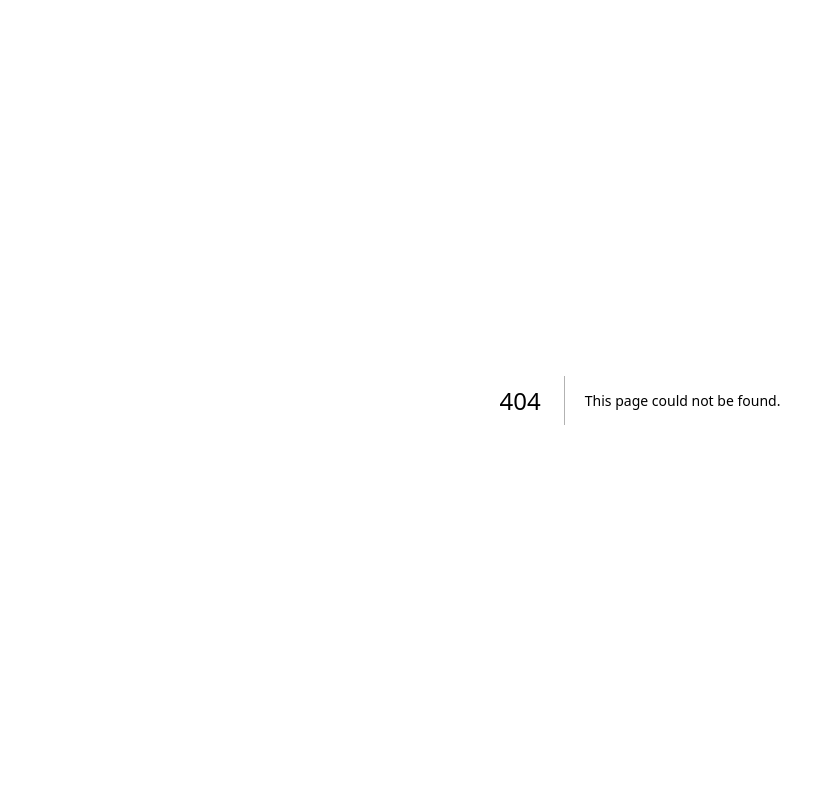
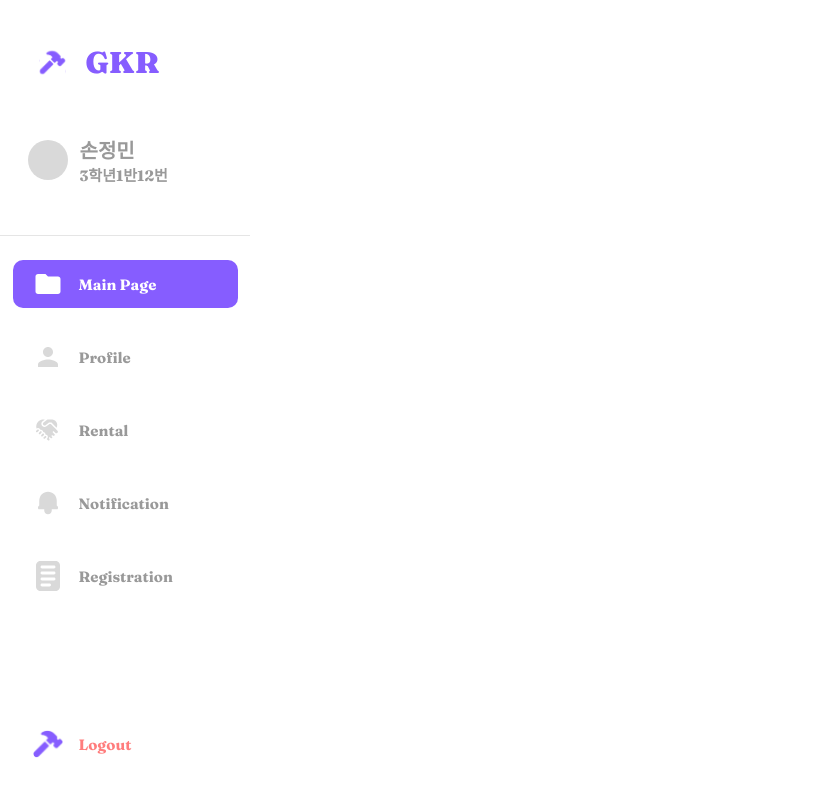
Before and after one commit to Team-Ampersand/GKR-Frontend, a Next.js app: page /home in a window 1280 px wide. Before the commit this address had no page. Shown: the top 796 px of the page, without its empty margins (0-830 px from the left). Built offline with nearby package versions, Linux system fonts and the light colour scheme.

Commit message:
Update: admin sidebar추가

```diff
--- /dev/null
+++ b/src/app/home/page.tsx
@@ -0,0 +1,8 @@
+'use client';
+
+import Sidebar from 'components/common/organisms/Sidebar';
+
+const HomePage = () => {
+  return <Sidebar />;
+};
+export default HomePage;
--- a/src/components/common/atoms/SidebarItem/index.tsx
+++ b/src/components/common/atoms/SidebarItem/index.tsx
@@ -1,4 +1,6 @@
+import { useRecoilValue } from 'recoil';
 import * as S from './style';
+import { roleType } from 'recoilAtoms';
 
 interface Props {
   icon: JSX.Element;
@@ -7,8 +9,10 @@ interface Props {
 }
 
 const SidebarItem = ({ icon, name, active }: Props) => {
+  const role = useRecoilValue(roleType);
+
   return (
-    <S.Wrapper checked={active}>
+    <S.Wrapper checked={active} roleType={role}>
       <S.Content>
         <S.IconBox>{icon}</S.IconBox>
         <S.NameBox>{name}</S.NameBox>
--- a/src/components/common/atoms/SidebarItem/style.ts
+++ b/src/components/common/atoms/SidebarItem/style.ts
@@ -3,6 +3,7 @@ import { Palette } from 'style/global';
 
 interface ColorType {
   checked: boolean;
+  roleType: 'member' | 'admin';
 }
 
 export const Wrapper = styled.div<ColorType>`
@@ -12,15 +13,28 @@ export const Wrapper = styled.div<ColorType>`
   justify-content: center;
   > div {
     background: ${(props: ColorType) =>
-      props.checked ? Palette.PRIMARY_P4 : 'none'};
+      props.checked
+        ? props.roleType === 'member'
+          ? Palette.PRIMARY_P4
+          : Palette.PRIMARY_P5
+        : ''};
   }
   > div > p {
     color: ${(props: ColorType) =>
-      props.checked ? Palette.PRIMARY_P1 : 'none'};
+      props.checked
+        ? props.roleType === 'member'
+          ? Palette.PRIMARY_P1
+          : '#fff'
+        : ''};
   }
   > div > div > svg {
     path {
-      fill: ${(props: ColorType) => (props.checked ? Palette.PRIMARY_P1 : '')};
+      fill: ${(props: ColorType) =>
+        props.checked
+          ? props.roleType === 'member'
+            ? Palette.PRIMARY_P1
+            : '#fff'
+          : ''};
     }
   }
 `;
--- a/src/components/common/molecules/SidebarList/index.tsx
+++ b/src/components/common/molecules/SidebarList/index.tsx
@@ -3,9 +3,13 @@ import SidebarItem from 'components/common/atoms/SidebarItem';
 import Link from 'next/link';
 import { usePathname } from 'next/navigation';
 import * as S from './style';
+import { useRecoilValue } from 'recoil';
+import { roleType } from 'recoilAtoms';
+import { Document } from 'asset/svg';
 
 const SidebarList = () => {
   const pathname = usePathname();
+  const role = useRecoilValue(roleType);
 
   return (
     <S.Wrapper onClick={() => console.log(pathname)}>
@@ -22,6 +26,18 @@ const SidebarList = () => {
           </Link>
         );
       })}
+
+      {role === 'admin' && (
+        <Link href="/Regist">
+          <div>
+            <SidebarItem
+              icon={<Document />}
+              name="Registration"
+              active={pathname === '/Regist'}
+            />
+          </div>
+        </Link>
+      )}
     </S.Wrapper>
   );
 };
--- a/src/components/common/organisms/Sidebar/index.tsx
+++ b/src/components/common/organisms/Sidebar/index.tsx
@@ -1,17 +1,28 @@
 import * as S from './style';
 import Link from 'next/link';
-import { GKRLogo } from 'asset/svg';
+import { GKRLogo, GKRLogoA } from 'asset/svg';
 import SidebarList from 'components/common/molecules/SidebarList';
 import ProfileBoard from 'components/common/molecules/ProfileBoard';
 import LogoutBtn from 'components/common/atoms/LogoutBtn';
+import { roleType } from 'recoilAtoms';
+import { useRecoilValue } from 'recoil';
+import { Palette } from 'style/global';
 
 const Sidebar = () => {
+  const role = useRecoilValue(roleType);
+
   return (
     <S.Wrapper>
       <Link href="/home">
         <S.LogoBox>
-          <GKRLogo width="45" height="45" viewBox="0 0 100 100" />
-          <p>GKR</p>
+          {role === 'member' ? (
+            <GKRLogo width="45" height="45" viewBox="0 0 100 100" />
+          ) : (
+            <GKRLogoA />
+          )}
+          <p style={{ color: `${role === 'admin' && Palette.PRIMARY_P5}` }}>
+            GKR
+          </p>
         </S.LogoBox>
       </Link>
       <ProfileBoard />
--- /dev/null
+++ b/src/recoilAtoms/index.ts
@@ -0,0 +1,6 @@
+import { atom } from 'recoil';
+
+export const roleType = atom<'member' | 'admin'>({
+  key: 'roleType',
+  default: 'admin',
+});
```
